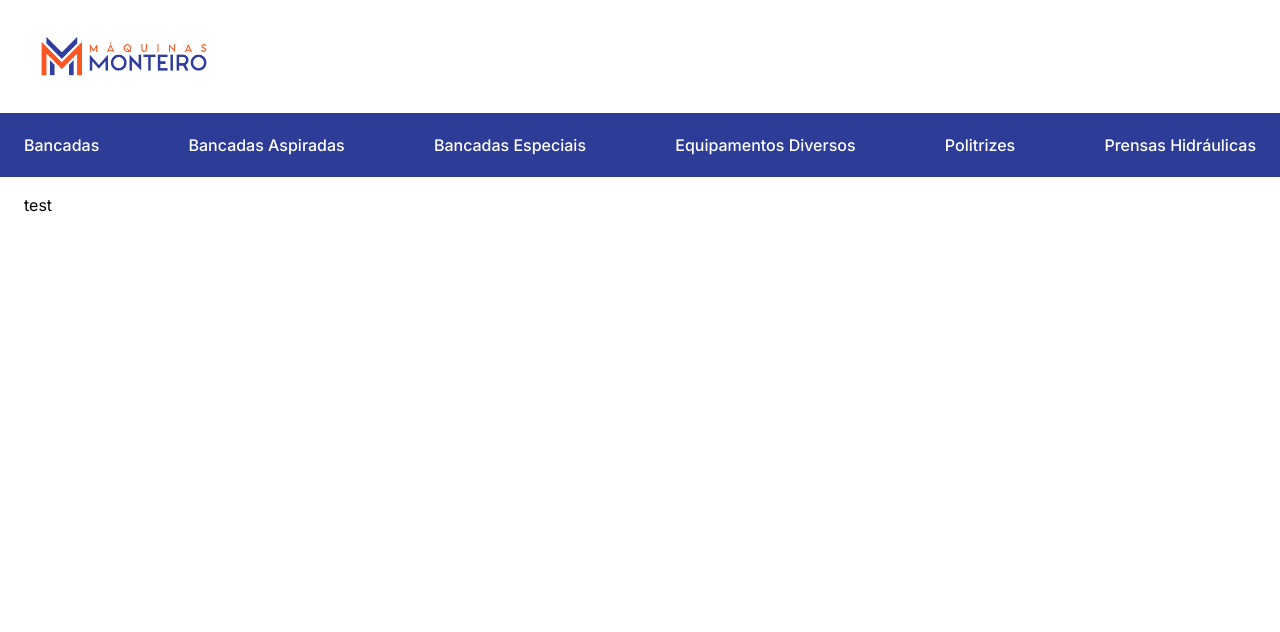
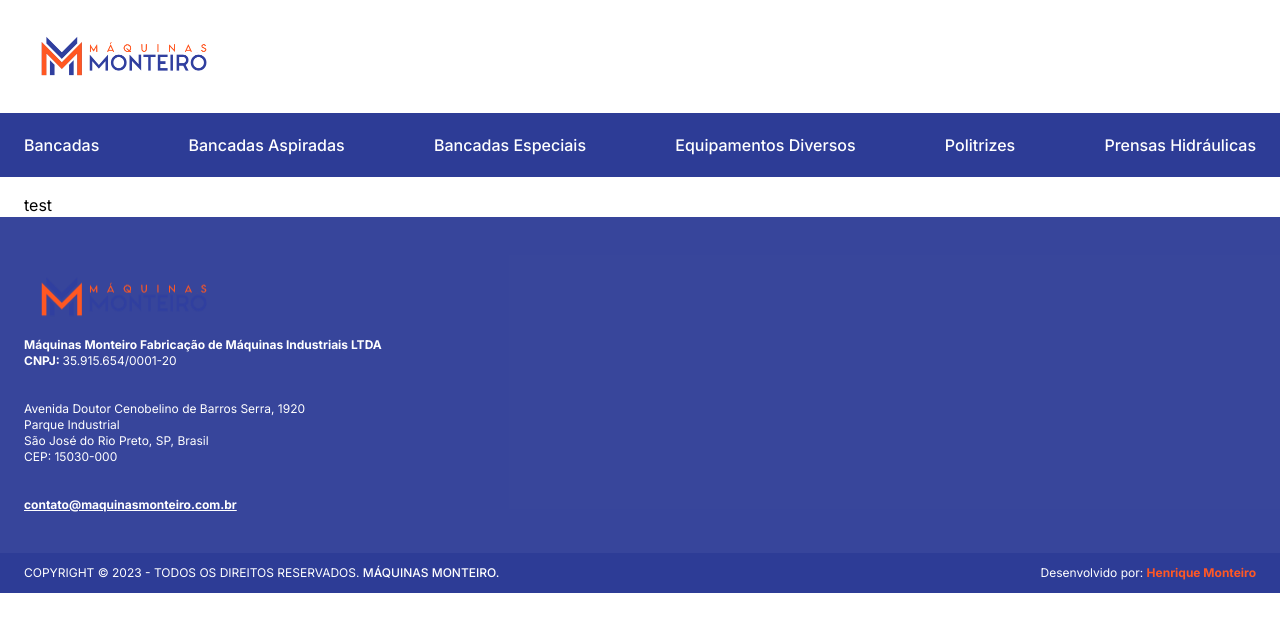
Before and after one commit to hrqmonteiro/maquinasmonteiro.com.br, a Next.js app: page / in a window 1280 px wide. Shown: the top 632 px of the page. Built offline with nearby package versions, Linux system fonts and the light colour scheme.

Commit message:
feat: adding footer on layout

```diff
--- a/app/layout.tsx
+++ b/app/layout.tsx
@@ -1,6 +1,7 @@
 import Container from '@/components/atoms/container'
 import Navbar from '@/components/molecules/navbar'
 import Topbar from '@/components/molecules/topbar'
+import Footer from '@/components/organisms/footer'
 
 import '@/styles/globals.css'
 
@@ -25,6 +26,7 @@ export default function RootLayout({
         <Topbar />
         <Navbar />
         <Container>{children}</Container>
+        <Footer />
       </body>
     </html>
   )
```
